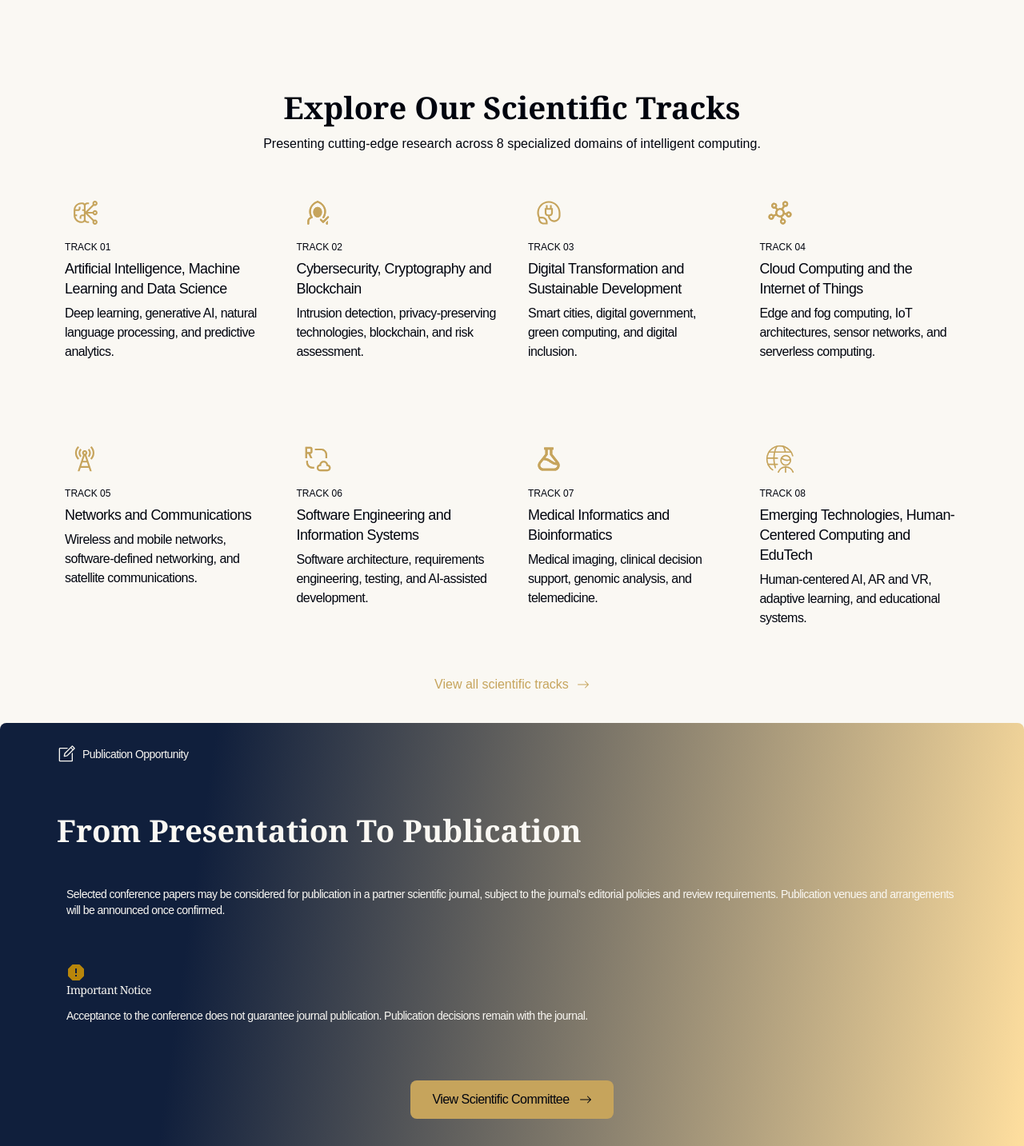
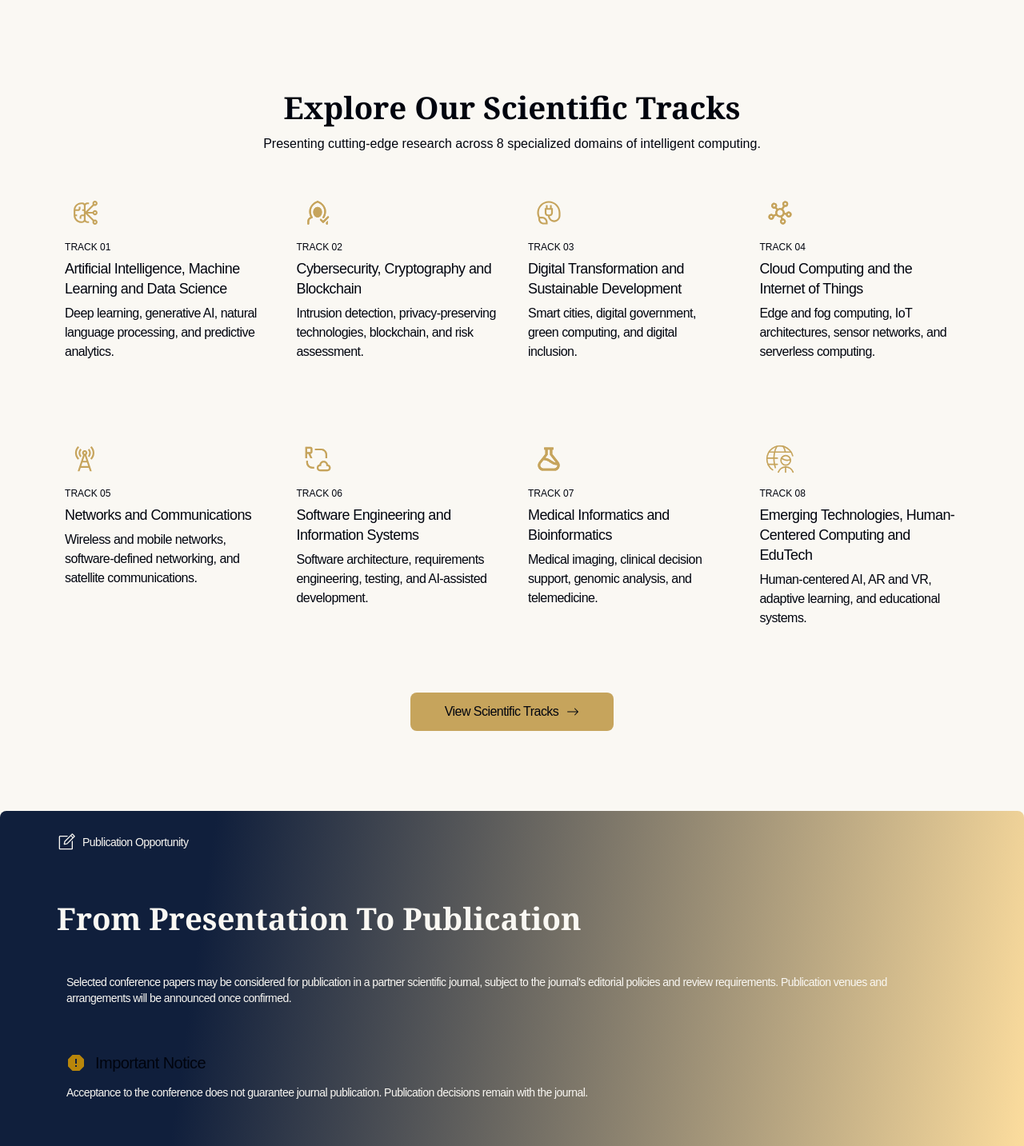
Before and after one commit to N00UUR/springer-conference, a React (Vite) app: page / in a window 1280 px wide. Shown: the part 4137-5570 px from the top of the page at 80% size. Built offline with nearby package versions, Linux system fonts and the light colour scheme; a web font is replaced by a local one.

Commit message:
fix: refine publication notice, tracks CTA and contact navigation

```diff
--- a/src/components/layout/SiteFooter.tsx
+++ b/src/components/layout/SiteFooter.tsx
@@ -43,7 +43,7 @@ export default function SiteFooter() {
             </nav>
           ))}
 
-          <div className="site-footer__contact" id="contact">
+          <div className="site-footer__contact" id="contact" tabIndex={-1}>
             <h2>{contact.label}</h2>
             <address>
               <ul>
--- a/src/components/layout/SiteHeader.tsx
+++ b/src/components/layout/SiteHeader.tsx
@@ -1,4 +1,4 @@
-import { useEffect, useRef, useState, type KeyboardEvent } from 'react'
+import { useEffect, useRef, useState, type KeyboardEvent, type MouseEvent } from 'react'
 import { Menu, X } from 'lucide-react'
 import chevron from '../../assets/icons/chevron-down.svg'
 import { contact, headerNavigation, homeLink, registration } from '../../data/conferenceLinks'
@@ -36,6 +36,23 @@ export default function SiteHeader({
       compactLayout.removeEventListener('change', closeNavigation)
     }
   }, [menuOpen, openGroup])
+
+  function handleContactClick(event: MouseEvent<HTMLAnchorElement>) {
+    if (event.button !== 0 || event.metaKey || event.ctrlKey || event.shiftKey || event.altKey) return
+    const target = document.getElementById('contact')
+    if (!target) {
+      closeNavigation()
+      return
+    }
+
+    // A fragment-only href would replace an About page's hash route.
+    // The shared footer is already mounted, so scroll without navigating.
+    event.preventDefault()
+    closeNavigation()
+    target.focus({ preventScroll: true })
+    const reducedMotion = window.matchMedia('(prefers-reduced-motion: reduce)').matches
+    target.scrollIntoView({ behavior: reducedMotion ? 'instant' : 'smooth', block: 'end' })
+  }
 
   function handleKeyDown(event: KeyboardEvent<HTMLElement>) {
     if (event.key !== 'Escape') return
@@ -121,7 +138,7 @@ export default function SiteHeader({
         </nav>
 
         <div className="site-auth">
-          <ActionLink {...contact} className="site-contact" onNavigate={closeNavigation} />
+          <ActionLink {...contact} className="site-contact" onNavigate={handleContactClick} />
         </div>
       </div>
     </header>
--- a/src/components/ui/ActionLink.tsx
+++ b/src/components/ui/ActionLink.tsx
@@ -1,10 +1,10 @@
 import './ActionLink.css'
-import type { ReactNode } from 'react'
+import type { MouseEvent, ReactNode } from 'react'
 
 type ActionLinkProps = Readonly<{
   label: string
   href?: string
-  onNavigate?: () => void
+  onNavigate?: (event: MouseEvent<HTMLAnchorElement>) => void
   variant?: 'primary' | 'text' | 'outline'
   className?: string
   leadingIcon?: ReactNode
--- a/src/pages/home/sections/PublicationSection.css
+++ b/src/pages/home/sections/PublicationSection.css
@@ -37,11 +37,33 @@
   background: var(--color-journal);
 }
 
+.publication-journal p {
+  max-width: 1100px;
+}
+
 .publication-notice {
   margin-top: 16px;
   background: var(--color-cream);
   border-left: 4px solid var(--color-notice-border);
   color: var(--color-muted);
+}
+
+.publication-notice h3 {
+  display: flex;
+  align-items: center;
+  gap: 12px;
+  margin: 0;
+  color: var(--color-ink);
+  font: 500 20px/30px var(--font-sans);
+  letter-spacing: -0.54px;
+}
+
+.publication-notice h3 img {
+  display: block;
+  width: 24px;
+  height: 24px;
+  flex: none;
+  object-fit: contain;
 }
 
 .publication-committee {
@@ -50,10 +72,3 @@
   width: min(254px, 100%);
   margin: var(--publication-space) auto 0;
 }
-
-@media (min-width: 900px) {
-  .publication-journal p span {
-    display: block;
-    margin-top: 8px;
-  }
-}
--- a/src/pages/home/sections/PublicationSection.tsx
+++ b/src/pages/home/sections/PublicationSection.tsx
@@ -18,7 +18,6 @@ export default function PublicationSection() {
         </p>
 
         <h2 id="publication-title">From Presentation To Publication</h2>
-
 
         <article className="publication-journal">
           <p>
--- a/src/pages/home/sections/TracksSection.css
+++ b/src/pages/home/sections/TracksSection.css
@@ -39,3 +39,22 @@
   .tracks-grid { grid-template-columns: 1fr; }
 }
 .tracks-details-link { display: flex; justify-content: center; margin-top: 12px; }
+
+/* Keep the Home CTA at the bottom of its section, with an explicit gap
+   before Publication. The About variant retains its own spacing. */
+.tracks-section--home {
+  align-content: end;
+  padding-block-end: var(--section-gap);
+}
+
+.tracks-section--home .tracks-details-link {
+  margin-top: clamp(24px, 3.6vw, 52px);
+}
+
+.tracks-section--home .tracks-details-link .action-link {
+  width: min(254px, 100%);
+}
+
+@media (min-width: 1024px) {
+  .tracks-section--home { padding-block-end: 100px; }
+}
--- a/src/pages/home/sections/TracksSection.tsx
+++ b/src/pages/home/sections/TracksSection.tsx
@@ -30,7 +30,9 @@ export default function TracksSection({ variant = 'home' }: Readonly<{ variant?:
             />
           ))}
         </ol>
-        <div className="tracks-details-link"><ActionLink label={isAbout ? "View Scientific Tracks" : "View all scientific tracks"} href={scientificTracksLink} variant={isAbout ? "primary" : "text"} arrow /></div>
+        <div className="tracks-details-link">
+          <ActionLink label="View Scientific Tracks" href={scientificTracksLink} arrow />
+        </div>
       </div>
     </section>
   )
```
Lines whose indentation alone changed are shown as unchanged.
